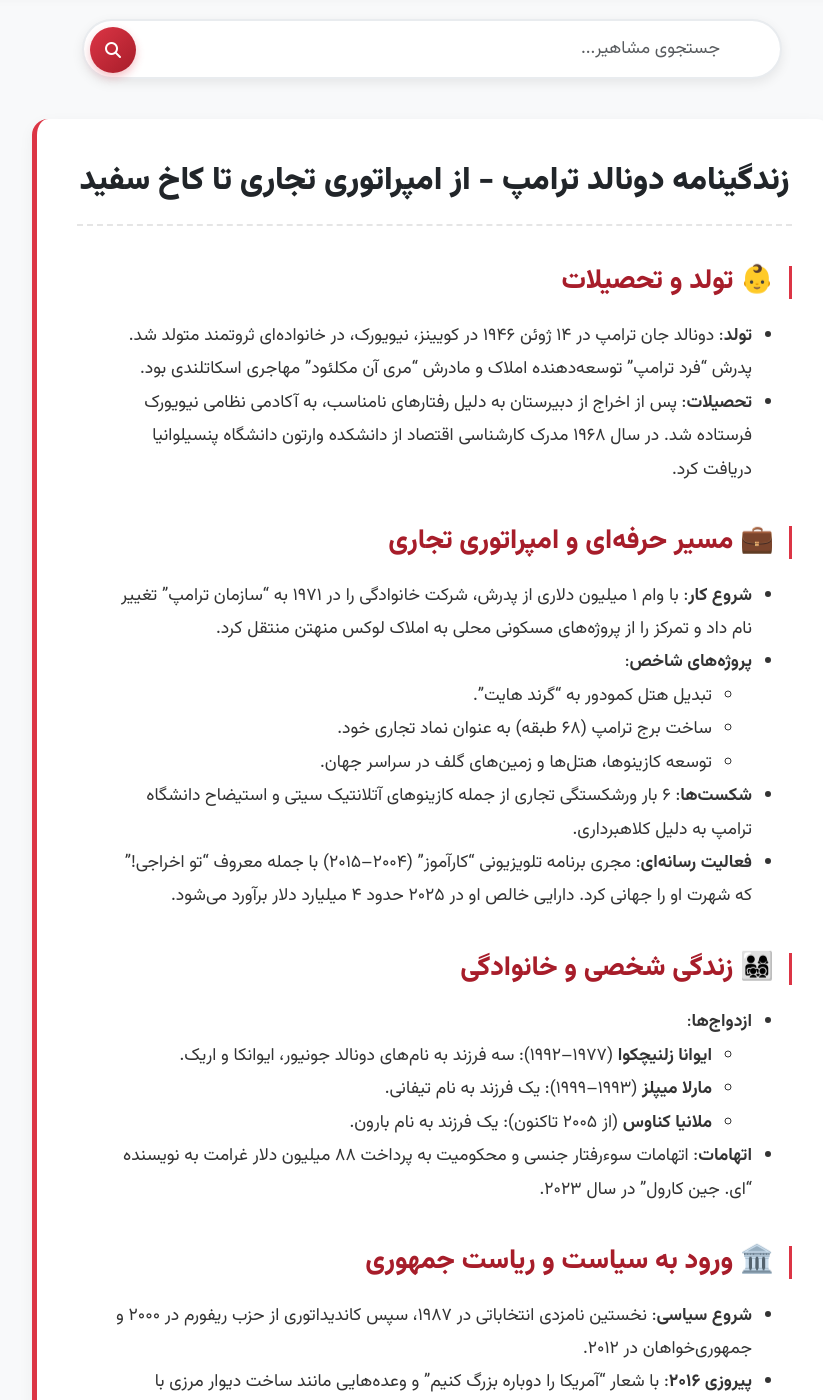
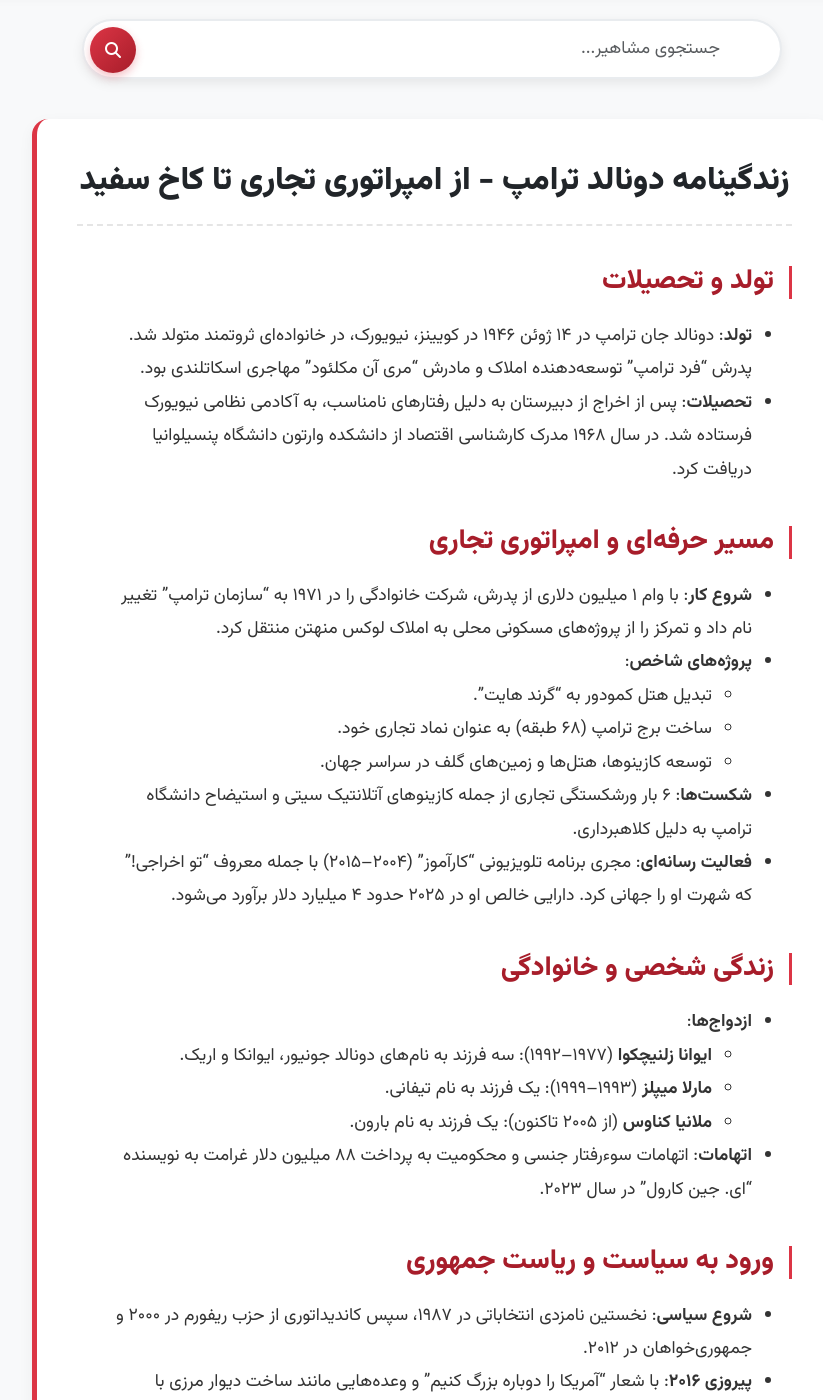
Before and after one commit to darkblog/darkblog.github.io, a Jekyll site: the page built from _posts/2025-7-3-41.md, in a window 1280 px wide and 1400 px high, scrolled down 205 px. Shown: the whole window, without its empty margins (208-1031 px from the left). Built offline with Jekyll 4.4.1, drawn with Linux system fonts in a browser that asks for light colours; some of the changed text lies outside the part shown.

Commit message:
Update 2025-7-3-41.md

```diff
--- a/_posts/2025-7-3-41.md
+++ b/_posts/2025-7-3-41.md
@@ -3,11 +3,11 @@
 title: زندگینامه دونالد ترامپ - از امپراتوری تجاری تا کاخ سفید
 ---
 
-## 👶 تولد و تحصیلات
+## تولد و تحصیلات
 - **تولد**: دونالد جان ترامپ در ۱۴ ژوئن ۱۹۴۶ در کویینز، نیویورک، در خانواده‌ای ثروتمند متولد شد. پدرش "فرد ترامپ" توسعه‌دهنده املاک و مادرش "مری آن مکلئود" مهاجری اسکاتلندی بود.
 - **تحصیلات**: پس از اخراج از دبیرستان به دلیل رفتارهای نامناسب، به آکادمی نظامی نیویورک فرستاده شد. در سال ۱۹۶۸ مدرک کارشناسی اقتصاد از دانشکده وارتون دانشگاه پنسیلوانیا دریافت کرد.
 
-## 💼 مسیر حرفه‌ای و امپراتوری تجاری
+## مسیر حرفه‌ای و امپراتوری تجاری
 - **شروع کار**: با وام ۱ میلیون دلاری از پدرش، شرکت خانوادگی را در ۱۹۷۱ به "سازمان ترامپ" تغییر نام داد و تمرکز را از پروژه‌های مسکونی محلی به املاک لوکس منهتن منتقل کرد.
 - **پروژه‌های شاخص**:
   - تبدیل هتل کمودور به "گرند هایت".
@@ -16,14 +16,14 @@
 - **شکست‌ها**: ۶ بار ورشکستگی تجاری از جمله کازینوهای آتلانتیک سیتی و استیضاح دانشگاه ترامپ به دلیل کلاهبرداری.
 - **فعالیت رسانه‌ای**: مجری برنامه تلویزیونی "کارآموز" (۲۰۰۴–۲۰۱۵) با جمله معروف "تو اخراجی!" که شهرت او را جهانی کرد. دارایی خالص او در ۲۰۲۵ حدود ۴ میلیارد دلار برآورد می‌شود.
 
-## 👨‍👩‍👧‍👦 زندگی شخصی و خانوادگی
+## زندگی شخصی و خانوادگی
 - **ازدواج‌ها**:
   - **ایوانا زلنیچکوا** (۱۹۷۷–۱۹۹۲): سه فرزند به نام‌های دونالد جونیور، ایوانکا و اریک.
   - **مارلا میپلز** (۱۹۹۳–۱۹۹۹): یک فرزند به نام تیفانی.
   - **ملانیا کناوس** (از ۲۰۰۵ تاکنون): یک فرزند به نام بارون.
 - **اتهامات**: اتهامات سوءرفتار جنسی و محکومیت به پرداخت ۸۸ میلیون دلار غرامت به نویسنده "ای. جین کارول" در سال ۲۰۲۳.
 
-## 🏛️ ورود به سیاست و ریاست جمهوری
+## ورود به سیاست و ریاست جمهوری
 - **شروع سیاسی**: نخستین نامزدی انتخاباتی در ۱۹۸۷، سپس کاندیداتوری از حزب ریفورم در ۲۰۰۰ و جمهوری‌خواهان در ۲۰۱۲.
 - **پیروزی ۲۰۱۶**: با شعار "آمریکا را دوباره بزرگ کنیم" و وعده‌هایی مانند ساخت دیوار مرزی با مکزیک، برخلاف پیش‌بینی‌ها هیلاری کلینتون را شکست داد.
 - **سیاست‌های کلان**:
@@ -33,7 +33,7 @@
 - **شکست ۲۰۲۰**: با کسب ۷۴ میلیون رأی به جو بایدن باخت. پس از آن، حامیانش به ساختمان کنگره حمله کردند که منجر به استیضاح دوم او شد.
 - **بازگشت در ۲۰۲۴**: در انتخابات ۲۰۲۴ علیه کامالا هریس پیروز شد و دوره دوم ریاست را آغاز کرد.
 
-## ⚖️ جنجال‌ها و میراث
+## جنجال‌ها و میراث
 - **موضع‌گیری‌های توهین‌آمیز**: مقامات ایرانی او را "پلشت"، "خبیث" و "مفسد فی‌الارض" خوانده و تهدید به ترور رهبر ایران را محکوم کردند.
 - **محکومیت‌های قضایی**: در ۲۰۲۴ به دلیل جعل سوابق مالی برای پنهان‌کردی پرداخت به بازیگر پورن "استورمی دنیلز"، در ۳۴ فقره مجرم شناخته شد.
 - **تأثیر جهانی**: سیاست‌های او تنش‌های بین‌المللی را افزایش داد، از جمله لغو تحریم‌های ایران به‌عنوان "عملیات فریب" از سوی مجلس ایران توصیف شد.
```
